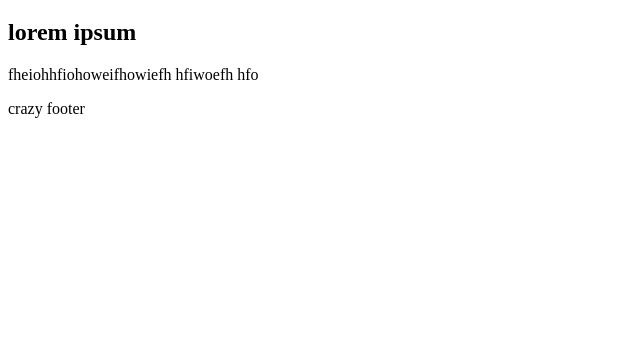
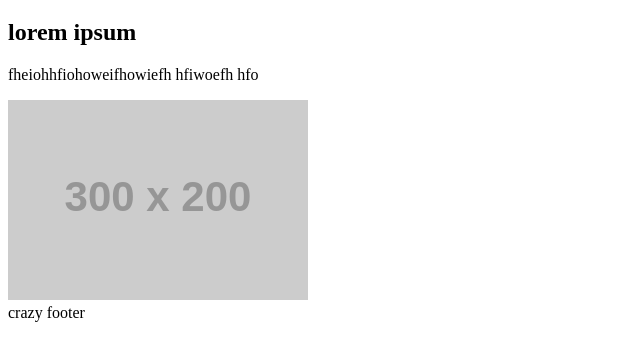
Before and after one commit to erinkean10/hellogit, a plain HTML site: page index.html in a window 1280 px wide. Shown: the part 61-422 px from the top of the page, without its empty margins (0-640 px from the left). Drawn offline with Linux system fonts and the light colour scheme; placeholder pictures from the web are drawn by us.

Commit message:
add picture

```diff
--- a/index.html
+++ b/index.html
@@ -9,6 +9,8 @@
         <main>
             <h2>lorem ipsum</h2>
         <p> fheiohhfiohoweifhowiefh hfiwoefh hfo </p>
+            <img src="http://placehold.it/300x200" alt="placeholder">
+
         </main>
         <footer>crazy footer</footer>
 
```
